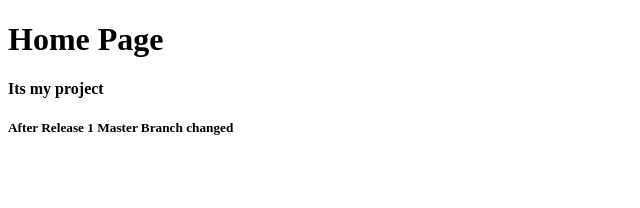
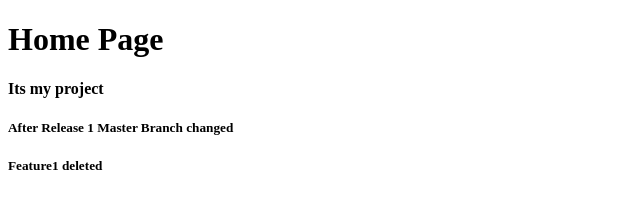
Before and after one commit to kavitpatel-1986/project1, a plain HTML site: page index.html in a window 1280 px wide. Shown: the full height of the page, 0-640 px from the left. Drawn offline with Linux system fonts and the light colour scheme.

Commit message:
feature1 deleted

```diff
--- a/index.html
+++ b/index.html
@@ -9,5 +9,6 @@
     <h1>Home Page </h1>
     <h4>Its my project</h4>
     <h5>After Release 1 Master Branch changed</h5>
+    <h5>Feature1 deleted</h5>
 </body>
 </html>
```
